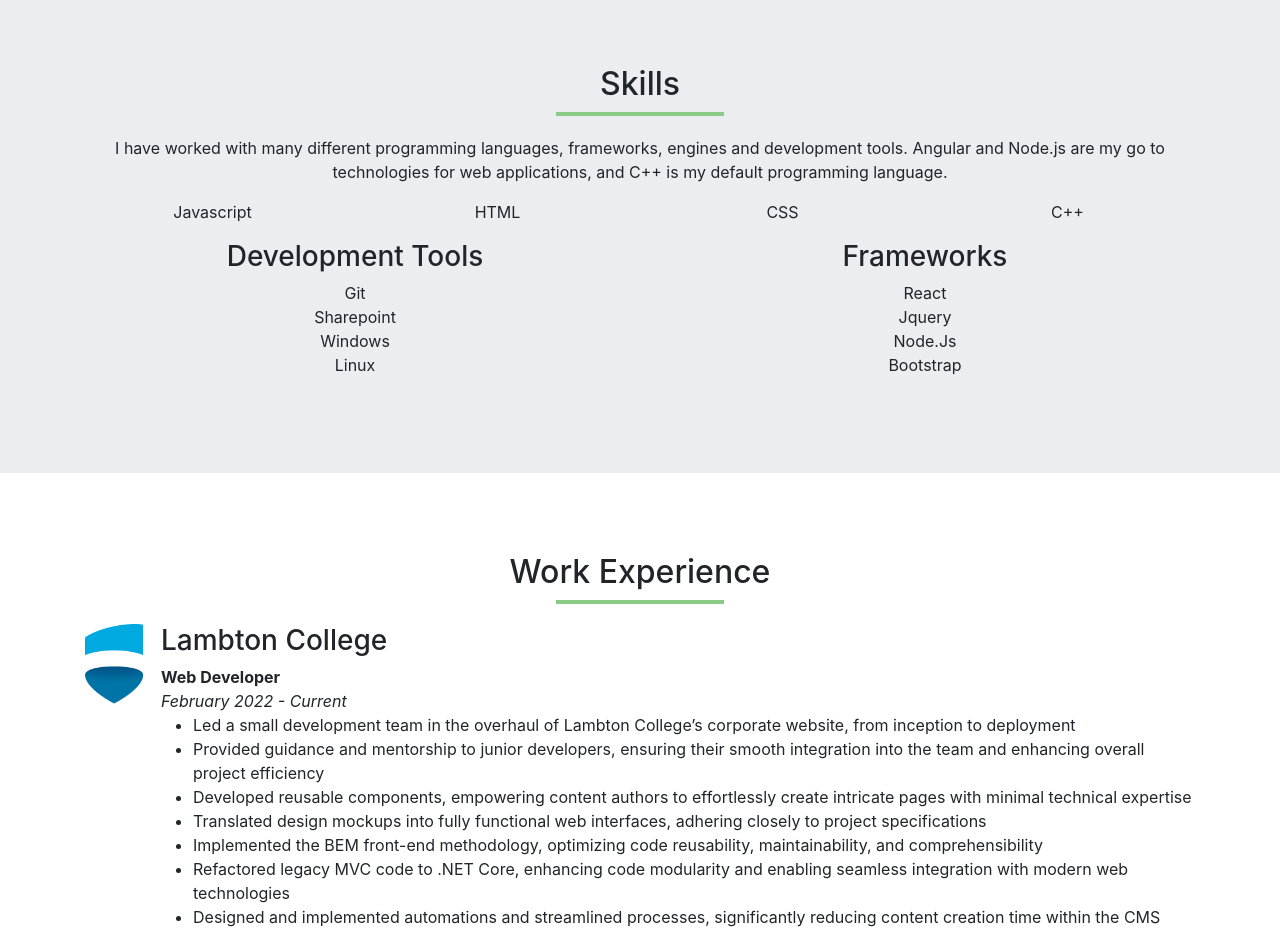
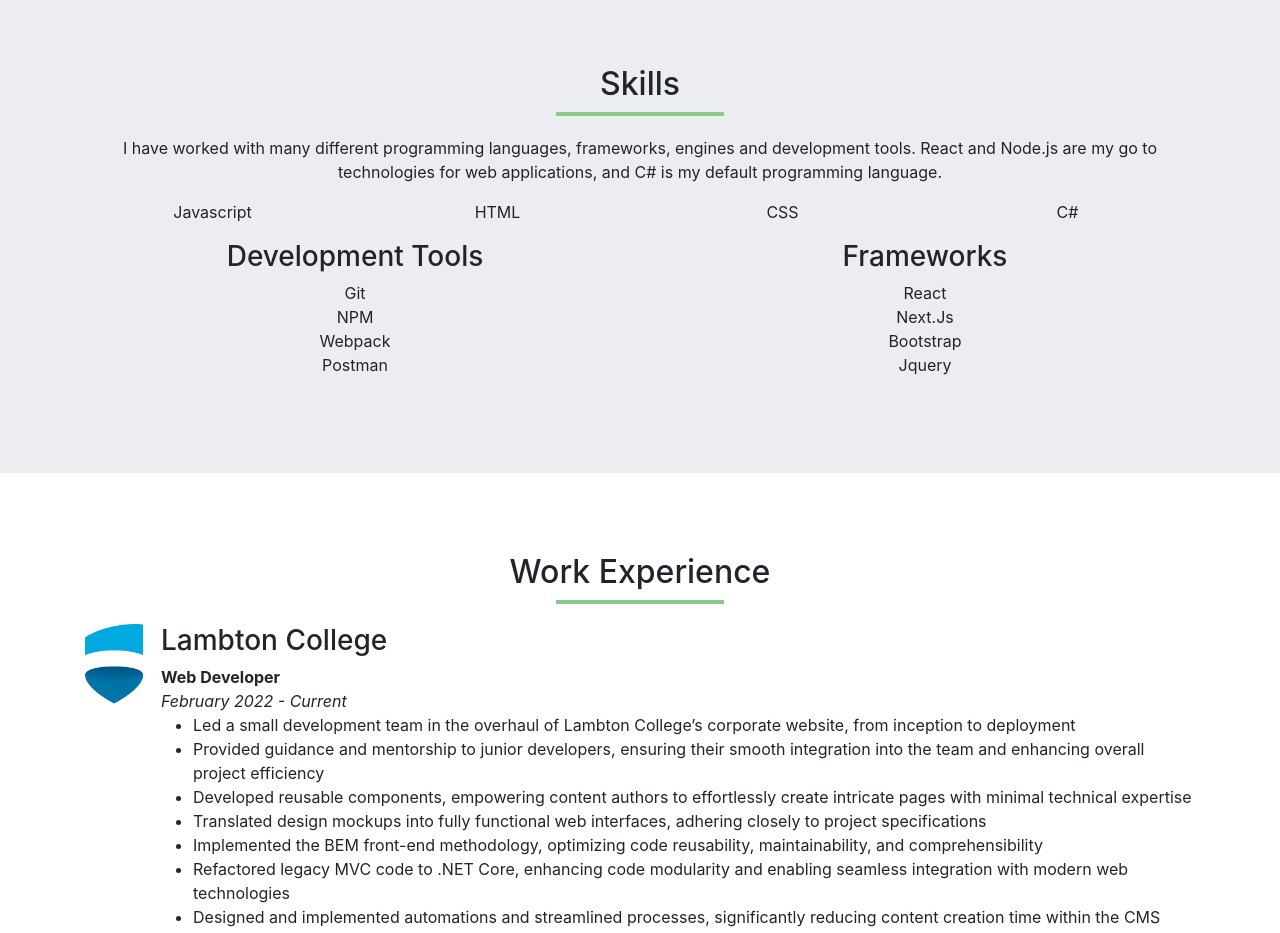
Before and after one commit to chamipon/chamipon.github.io, a React (Create React App) app: page / in a window 1280 px wide. Shown: the part 1380-2313 px from the top of the page. Built offline with nearby package versions, Linux system fonts and the light colour scheme.

Commit message:
Updated skills section

```diff
--- a/src/App.js
+++ b/src/App.js
@@ -51,33 +51,33 @@
 					<p>
 						{" "}
 						I have worked with many different programming languages,
-						frameworks, engines and development tools. Angular and
+						frameworks, engines and development tools. React and
 						Node.js are my go to technologies for web applications,
-						and C++ is my default programming language.{" "}
+						and C# is my default programming language.{" "}
 					</p>
 					<div className="row mb-3">
 						<div className="col-3">Javascript</div>
 						<div className="col-3">HTML</div>
 						<div className="col-3">CSS</div>
-						<div className="col-3">C++</div>
+						<div className="col-3">C#</div>
 					</div>
 					<div className="row">
 						<div className="col-6">
 							<h3>Development Tools</h3>
 							<ul>
 								<li>Git</li>
-								<li>Sharepoint</li>
-								<li>Windows</li>
-								<li>Linux</li>
+								<li>NPM</li>
+								<li>Webpack</li>
+								<li>Postman</li>
 							</ul>
 						</div>
 						<div className="col-6">
 							<h3>Frameworks</h3>
 							<ul>
 								<li>React</li>
-								<li>Jquery</li>
-								<li>Node.Js</li>
+								<li>Next.Js</li>
 								<li>Bootstrap</li>
+                                <li>Jquery</li>
 							</ul>
 						</div>
 					</div>
```
Also changed, not shown: 1 other file (tests, documents, lock files or other folders).
